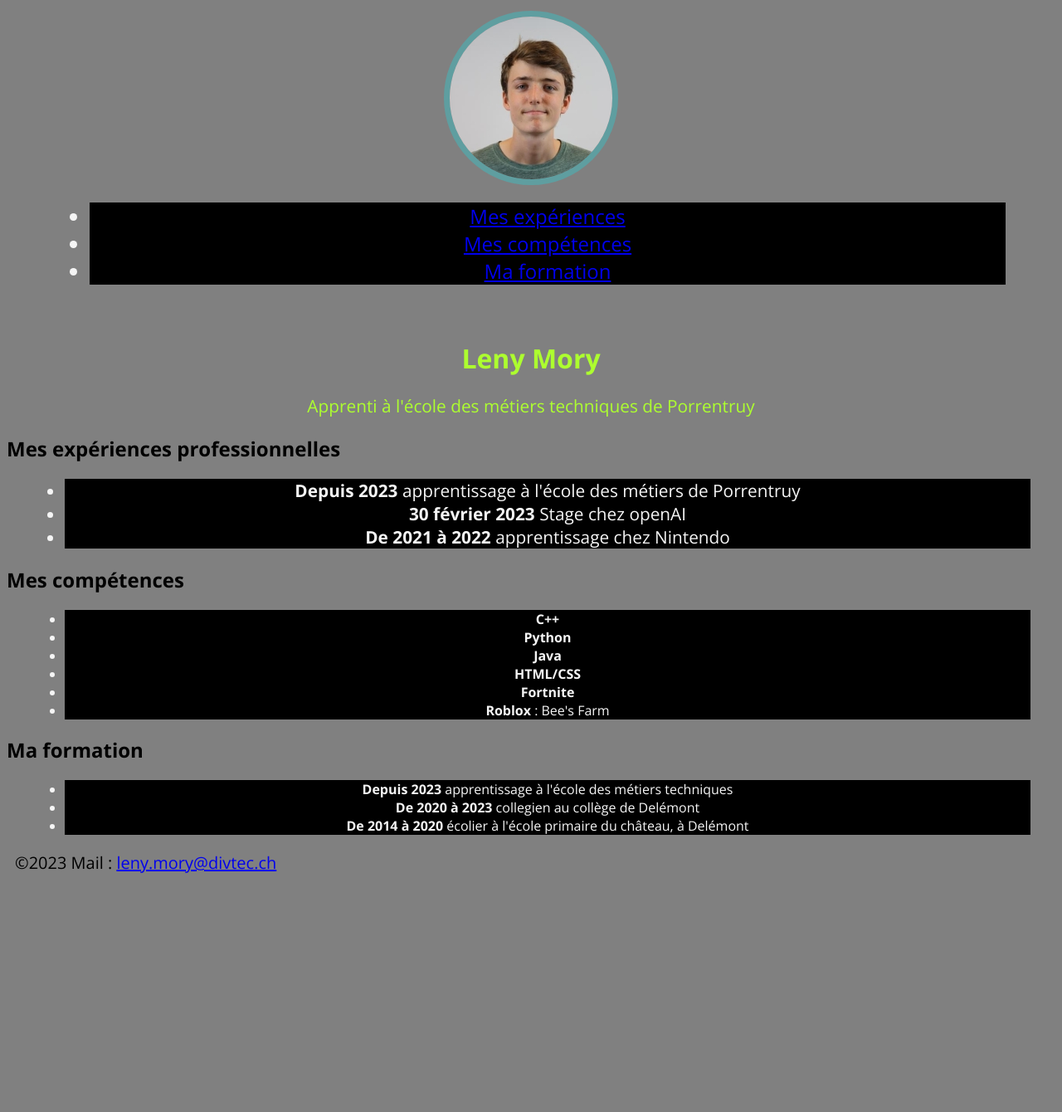
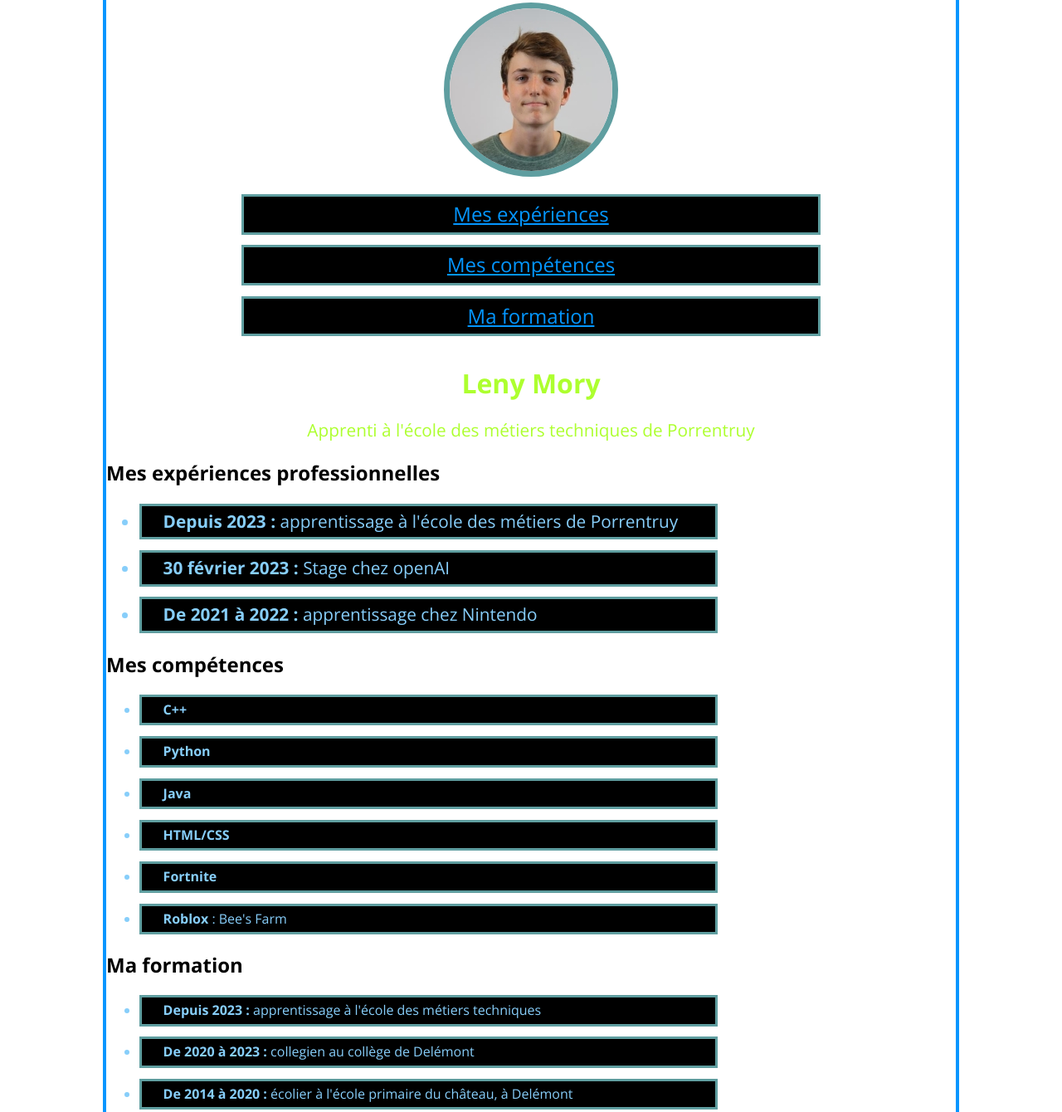
Before and after one commit to divtec-cejef/cv-01-html-lenymory09, a plain HTML site: page index.html in a window 1280 px wide. Shown: the part 25-1365 px from the top of the page at 83% size. Before the commit the page ends 1098 px from the top, so only its background shows below. Drawn offline with Linux system fonts and the light colour scheme.

Commit message:
ajouts styles et mise en page

```diff
--- a/CSS/main2.css
+++ b/CSS/main2.css
@@ -1,35 +1,43 @@
+header {
+    text-align: center;
+}
 
-ul li {
-    color: whitesmoke;
-    width: auto;
-    margin-left: 30px;
-    margin-right: 30px;
-    text-align: center;
-    background-color: black;
+img {
+    border: 7px solid cadetblue;
+    border-radius: 50%;
+    margin-top: 1rem;
 }
 
 nav li {
     font-size: 1.5em;
+    display: inline-block;
+    width: 40vw;
+    text-align: center;
+}
+
+nav ul {
+  padding: 0;
+}
+
+ul li {
+    color: lightskyblue;
+    width: 50vw;
+    margin-bottom: 0.8rem;
+    background-color: black;
+    border: cadetblue solid 3px;
+    padding: 0.5vh 2vw 0.7vh;
 }
 
 h1 + p {
     font-size: 1.3rem;
 }
 
-footer {
-    font-size: 20px;
+a {
+    color: #0496FF;
 }
 
 #experiences + ul {
     font-size: 1.3rem;
-}
-header {
-    padding: 30px;
-    text-align: center;
-}
-
-footer {
-    margin: 10px;
 }
 
 h1, h1 + p {
@@ -39,13 +47,19 @@ h1, h1 + p {
 
 body {
     font-family: "Open Sans", sans-serif;
-    background-color: grey;
+    width: 80vw;
+    margin-right: auto;
+    margin-left: auto;
+    border: #0496FF solid 4px;
 }
 
-img {
-    border: 7px solid cadetblue;
-    border-radius: 50%;
+footer {
+    margin: 15px 10px;
+    color: black;
+    background-color: white;
+    font-size: 20px;
 }
+
 /* open-sans-regular - latin_math_symbols */
 @font-face {
     font-display: swap; /* Check https://developer.mozilla.org/en-US/docs/Web/CSS/@font-face/font-display for other options. */
--- a/index.html
+++ b/index.html
@@ -29,9 +29,9 @@
 
     <h2 id="experiences">Mes expériences professionnelles</h2>
     <ul>
-        <li><strong>Depuis 2023</strong> apprentissage à l'école des métiers de Porrentruy</li>
-        <li><strong>30 février 2023</strong> Stage chez openAI</li>
-        <li><strong>De 2021 à 2022</strong> apprentissage chez Nintendo</li>
+        <li><strong>Depuis 2023 :</strong> apprentissage à l'école des métiers de Porrentruy</li>
+        <li><strong>30 février 2023 :</strong> Stage chez openAI</li>
+        <li><strong>De 2021 à 2022 :</strong> apprentissage chez Nintendo</li>
     </ul>
 
     <h2 id="competences">Mes compétences</h2>
@@ -46,9 +46,9 @@
 
     <h2 id="formation">Ma formation</h2>
     <ul>
-        <li><strong>Depuis 2023</strong> apprentissage à l'école des métiers techniques</li>
-        <li><strong>De 2020 à 2023</strong> collegien au collège de Delémont</li>
-        <li><strong>De 2014 à 2020</strong> écolier à l'école primaire du château, à Delémont</li>
+        <li><strong>Depuis 2023 :</strong> apprentissage à l'école des métiers techniques</li>
+        <li><strong>De 2020 à 2023 :</strong> collegien au collège de Delémont</li>
+        <li><strong>De 2014 à 2020 :</strong> écolier à l'école primaire du château, à Delémont</li>
     </ul>
 </main>
 <footer>
```
